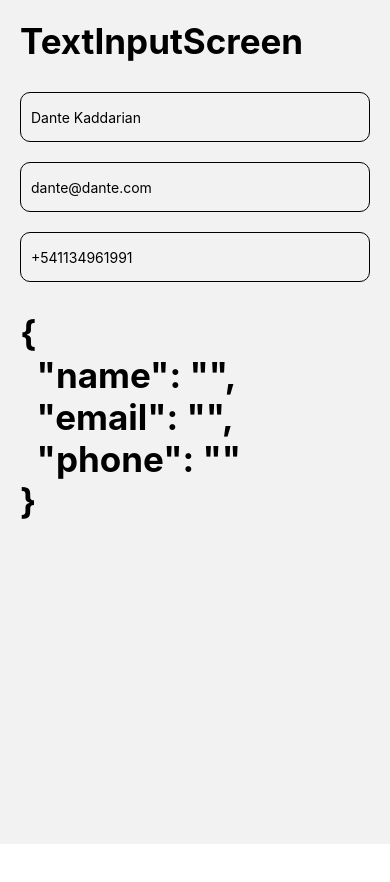
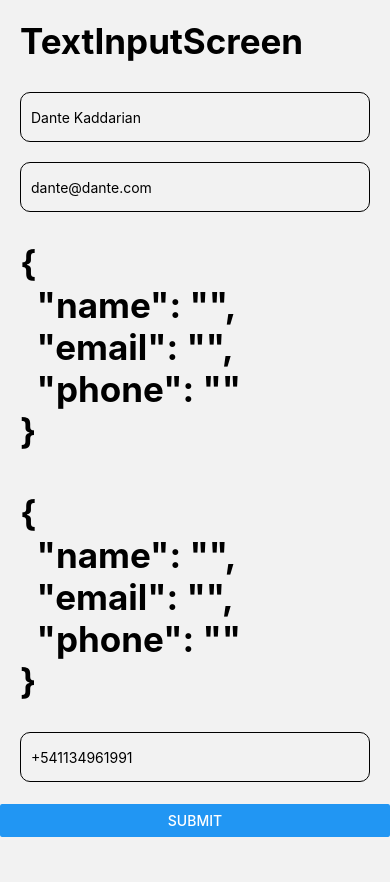
Before and after one commit to Dante1704/react-native-apps, a React Native app in the folder 06-RNComponents/: screen /TextInputScreen in a window 390 px wide. Shown: the top 882 px of the page. Before the commit the page ends 844 px from the top, so only its background shows below. Built offline with nearby package versions, Linux system fonts and the light colour scheme.

Commit message:
src/screens/TextInput - Combinando los componentes KeyboardingView, ScrollView, y TouchableWithoutFeedback se maneja el comportamiento del teclado que aparece para escribir.

```diff
--- a/06-RNComponents/src/screens/TextInputScreen.tsx
+++ b/06-RNComponents/src/screens/TextInputScreen.tsx
@@ -1,7 +1,8 @@
 import React, { useState } from 'react';
 import { HeaderTitle } from '../components/HeaderTitle';
 import { styles } from '../theme/Theme';
-import { View, TextInput, StyleSheet } from 'react-native';
+import { View, TextInput, StyleSheet, KeyboardAvoidingView, Platform, TouchableWithoutFeedback, Keyboard, Button } from 'react-native';
+import { ScrollView } from 'react-native-gesture-handler';
 
 export const TextInputScreen = () => {
 
@@ -18,7 +19,13 @@ export const TextInputScreen = () => {
         });
     };
     return (
-        <View style={styles.globalMargin}>
+        <KeyboardAvoidingView
+            behavior={Platform.OS === 'ios' ? 'padding' : 'height'}
+        >
+            <ScrollView>
+                <TouchableWithoutFeedback onPress={Keyboard.dismiss}>
+                    <>
+                        <View style={{ ...styles.globalMargin, flex: 1 }}>
                             <HeaderTitle title="TextInputScreen" />
                             <TextInput
                                 style={stylesScreen.inputStyle}
@@ -34,15 +41,25 @@ export const TextInputScreen = () => {
                                 onChangeText={(value) => handleChange(value, 'email')}
                                 keyboardType="email-address" //email-address me permite tener el @ sin tener que cambiar a simbolos en el teclado
                             />
+
+                            <HeaderTitle title={JSON.stringify(form, null, 2)} />
+                            <HeaderTitle title={JSON.stringify(form, null, 2)} />
+
                             <TextInput
                                 style={stylesScreen.inputStyle}
                                 placeholder="+541134961991"
                                 onChangeText={(value) => handleChange(value, 'phone')}
                                 keyboardType="phone-pad" // phone-pad me muestra directamente numeros
                             />
-
-            <HeaderTitle title={JSON.stringify(form, null, 2)} />
                         </View>
+                        <View style={stylesScreen.btnContainer}>
+                            <Button title="Submit" onPress={() => null} />
+                        </View>
+                        <View style={{ height: 100 }} />
+                    </>
+                </TouchableWithoutFeedback>
+            </ScrollView>
+        </KeyboardAvoidingView>
     );
 };
 
@@ -55,4 +72,8 @@ const stylesScreen = StyleSheet.create({
         borderColor: 'black',
         marginVertical: 10,
     },
+    btnContainer: {
+        backgroundColor: 'white',
+        marginTop: 12,
+    },
 });
```
Lines whose indentation alone changed are shown as unchanged.
